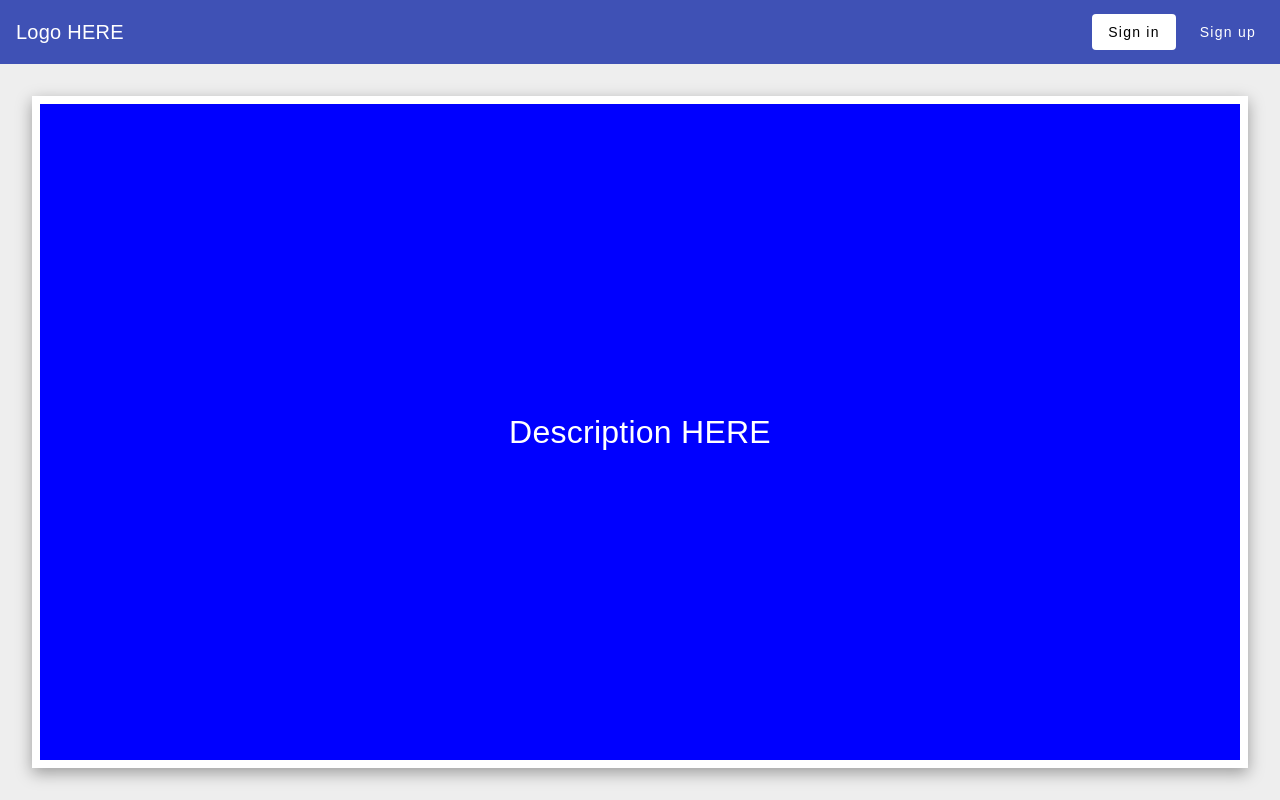
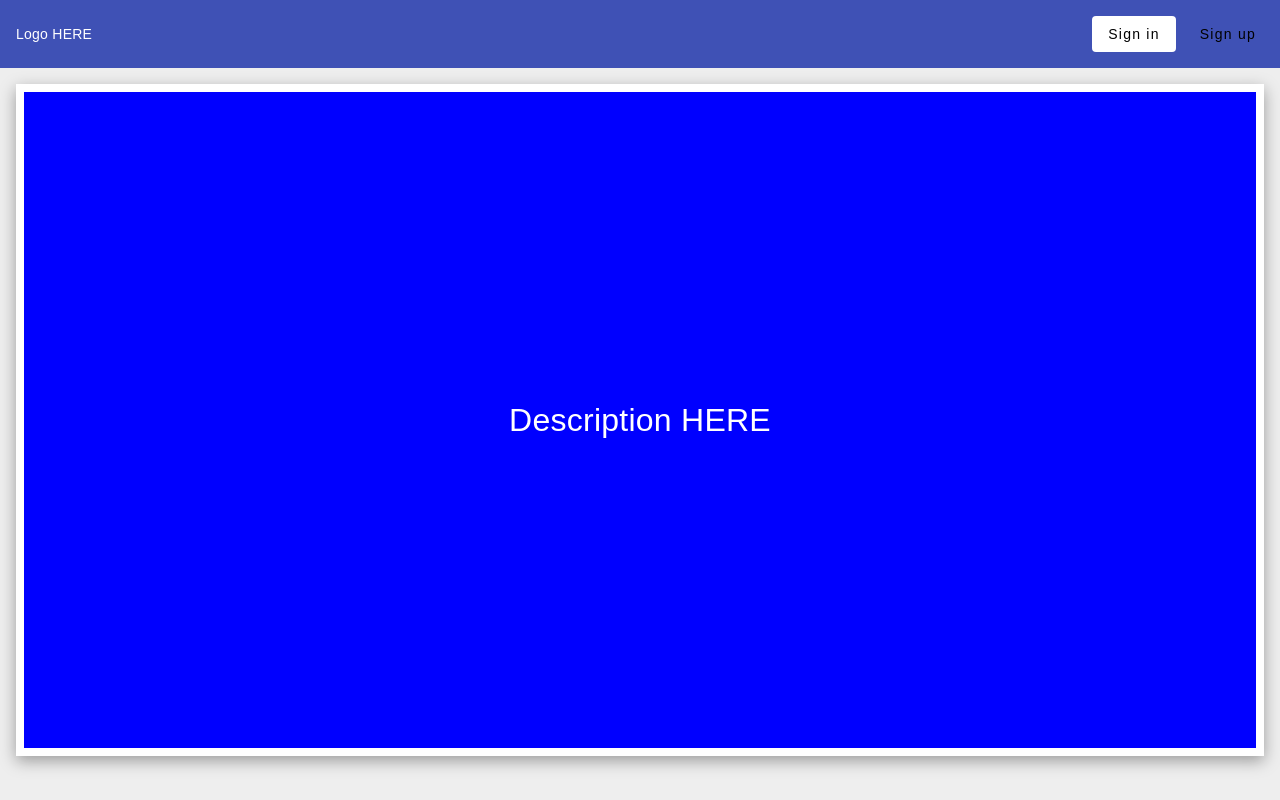
Before and after one commit to IrinaDorosh88/RiverModel, an Angular app in the folder frontend/: page / in a window 1280 px wide. Built offline with nearby package versions, Linux system fonts and the light colour scheme.

Commit message:
updated layout styles

```diff
--- a/frontend/src/app/app.component.ts
+++ b/frontend/src/app/app.component.ts
@@ -1,10 +1,7 @@
 import { Component, importProvidersFrom, OnInit } from '@angular/core';
 import { CommonModule } from '@angular/common';
 import { ApplicationConfig } from '@angular/platform-browser';
-import {
-  BrowserAnimationsModule,
-  provideAnimations,
-} from '@angular/platform-browser/animations';
+import { provideAnimations } from '@angular/platform-browser/animations';
 import { provideHttpClient, withInterceptors } from '@angular/common/http';
 import { Observable } from 'rxjs';
 
@@ -12,13 +9,7 @@ import { MatButtonModule } from '@angular/material/button';
 import { MatDialogModule, MatDialog } from '@angular/material/dialog';
 import { MatIconModule } from '@angular/material/icon';
 import { MatNativeDateModule } from '@angular/material/core';
-import { MatToolbarModule } from '@angular/material/toolbar';
-const MATERIAL_MODULES = [
-  MatButtonModule,
-  MatDialogModule,
-  MatIconModule,
-  MatToolbarModule,
-];
+const MATERIAL_MODULES = [MatButtonModule, MatDialogModule, MatIconModule];
 
 import { AuthorizationComponent } from '@app/views/authorization';
 import { DescriptionComponent } from '@app/views/description';
@@ -40,13 +31,9 @@ import { User, USER_INITIALIZER_PROVIDER } from '@app/features/user';
   selector: 'app-root',
   template: `
     <app-loader></app-loader>
-    <div class="height-full display-flex flex-direction-column">
-      <mat-toolbar class="gap-3 flex-shrink-0" color="primary">
+    <div class="app-toolbar">
       <span class="mr-auto">Logo HERE</span>
-        <ng-template
-          [ngIf]="user$ | async"
-          [ngIfElse]="nonAuthorizedUserButtons"
-        >
+      <ng-template [ngIf]="user$ | async" [ngIfElse]="nonAuthorizedUserButtons">
         <button mat-flat-button (click)="onLogoutClick()">
           <span>Sign out</span>
         </button>
@@ -59,15 +46,14 @@ import { User, USER_INITIALIZER_PROVIDER } from '@app/features/user';
           <span>Sign up</span>
         </button>
       </ng-template>
-      </mat-toolbar>
-      <div class="flex-auto">
+    </div>
+    <div class="app-content-wrapper">
       <ng-template [ngIf]="user$ | async" [ngIfElse]="nonAuthorizedUserView">
         <app-home></app-home>
       </ng-template>
       <ng-template #nonAuthorizedUserView>
         <app-description></app-description>
       </ng-template>
-      </div>
     </div>
   `,
 })
--- a/frontend/src/app/views/chart/chart.component.ts
+++ b/frontend/src/app/views/chart/chart.component.ts
@@ -13,22 +13,18 @@ const MATERIAL_MODULES: any[] = [];
   imports: [CommonModule, ...MATERIAL_MODULES],
   selector: 'app-chart',
   template: `
-    <div class="height-full p-5 display-flex flex-wrap gap-5 overflow-y-auto">
-      <div class="card-box-shadow p-2 background-color-white" style="flex: 3;">
-        <div
-          class="height-full display-flex align-items-center justify-content-center"
-        >
+    <div class="home-content app-card-container">
+      <div class="app-card" style="flex: 3;">
           <canvas id="chart-container"></canvas>
-        </div>
       </div>
-      <div class="card-box-shadow p-2 background-color-white" style="flex: 2;">
+      <div class="app-card" style="flex: 2;">
         <ng-template [ngIf]="data" [ngIfElse]="noData">
-          <div class="height-full display-flex align-items-center justify-content-center">
+          <div class="display-flex align-items-center justify-content-center" style="height: 100%">
             Data
           </div>
         </ng-template>
         <ng-template #noData>
-          <div class="height-full display-flex align-items-center justify-content-center">
+          <div class="display-flex align-items-center justify-content-center" style="height: 100%">
             Choose location to display Data
           </div>
         </ng-template>
--- a/frontend/src/app/views/description/description.component.ts
+++ b/frontend/src/app/views/description/description.component.ts
@@ -4,13 +4,11 @@ import { Component } from '@angular/core';
   standalone: true,
   selector: 'app-description',
   template: `
-    <div class="height-full p-5">
-      <div
-        class="card-box-shadow height-full display-flex align-items-center justify-content-center"
-        style="border: 0.5rem solid #fff; font-size: 2rem; color: white; background-color: #00f"
-      >
-        Description HERE
-      </div>
+    <div
+      class="app-content app-card"
+      style="display: flex; align-items: center; justify-content: center; font-size: 2rem; color: white; background-color: #00f"
+    >
+      Description HERE
     </div>
   `,
 })
--- a/frontend/src/app/views/home/home.component.ts
+++ b/frontend/src/app/views/home/home.component.ts
@@ -17,7 +17,11 @@ const MATERIAL_MODULES = [
   MatToolbarModule,
 ];
 
-import { RiverCRUDModel, ApiClient, LocationCRUDModel } from '@app/features/api-client';
+import {
+  RiverCRUDModel,
+  ApiClient,
+  LocationCRUDModel,
+} from '@app/features/api-client';
 
 import { ChartComponent } from '@app/views/chart';
 import { MapComponent } from '@app/views/map';
@@ -33,15 +37,15 @@ export const TOOLBAR_ACTION$$ = new Subject<{
 
 @Component({
   standalone: true,
-  imports: [CommonModule, ...MATERIAL_MODULES, ...VIEWS, LocationFilterComponent],
+  imports: [
+    CommonModule,
+    ...MATERIAL_MODULES,
+    ...VIEWS,
+    LocationFilterComponent,
+  ],
   selector: 'app-home',
   template: `
-    <div class="height-full display-flex flex-direction-column">
-      <div
-        class="p-3 display-flex align-items-center gap-2"
-        style="min-height: 7rem"
-        [ngSwitch]="tabGroupSelectedIndex"
-      >
+    <div class="home-toolbar" [ngSwitch]="tabGroupSelectedIndex">
       <ng-template [ngSwitchCase]="0">
         <button
           mat-flat-button
@@ -88,42 +92,48 @@ export const TOOLBAR_ACTION$$ = new Subject<{
       </ng-template>
     </div>
 
-      <mat-tab-group
-        class="flex-auto"
-        [(selectedIndex)]="tabGroupSelectedIndex"
-      >
+    <mat-tab-group [(selectedIndex)]="tabGroupSelectedIndex">
       <mat-tab label="Rivers & Substances">
         <ng-template matTabContent>
+          <div class="home-content-wrapper">
             <app-rivers-and-substances></app-rivers-and-substances>
+          </div>
         </ng-template>
       </mat-tab>
       <mat-tab label="Map">
         <ng-template matTabContent>
+          <div class="home-content-wrapper">
             <app-map></app-map>
+          </div>
         </ng-template>
       </mat-tab>
       <mat-tab label="Chart">
         <ng-template matTabContent>
+          <div class="home-content-wrapper">
             <app-chart></app-chart>
+          </div>
         </ng-template>
       </mat-tab>
     </mat-tab-group>
-    </div>
   `,
 })
 export class HomeComponent implements OnInit {
   public tabGroupSelectedIndex: number;
 
   public RIVERS$!: Observable<RiverCRUDModel['getEntitiesResult'][]>;
-  public LOCATIONS$$!: BehaviorSubject<LocationCRUDModel['getEntitiesResult'][]>;
+  public LOCATIONS$$!: BehaviorSubject<
+    LocationCRUDModel['getEntitiesResult'][]
+  >;
 
   constructor(private apiClient: ApiClient) {
-    this.tabGroupSelectedIndex = 2;
+    this.tabGroupSelectedIndex = 0;
   }
 
   public ngOnInit() {
     this.RIVERS$ = this.apiClient.river.getEntities().pipe(startWith([]));
-    this.LOCATIONS$$ = new BehaviorSubject<LocationCRUDModel['getEntitiesResult'][]>([]);
+    this.LOCATIONS$$ = new BehaviorSubject<
+      LocationCRUDModel['getEntitiesResult'][]
+    >([]);
   }
 
   public onToolbarActionInvoked(key: string, ...params: any[]) {
--- a/frontend/src/app/views/home/location-filter.component.ts
+++ b/frontend/src/app/views/home/location-filter.component.ts
@@ -1,22 +1,30 @@
 import { CommonModule } from '@angular/common';
-import { Component, OnInit, Output, EventEmitter, OnDestroy } from '@angular/core';
+import {
+  Component,
+  OnInit,
+  Output,
+  EventEmitter,
+  OnDestroy,
+} from '@angular/core';
 import { FormControl, ReactiveFormsModule } from '@angular/forms';
 import { BehaviorSubject, Observable, startWith, Subscription } from 'rxjs';
 
 import { MatFormFieldModule } from '@angular/material/form-field';
 import { MatSelectModule } from '@angular/material/select';
-const MATERIAL_MODULES = [
-  MatFormFieldModule,
-  MatSelectModule,
-];
+const MATERIAL_MODULES = [MatFormFieldModule, MatSelectModule];
 
-import { ApiClient, LocationCRUDModel, RiverCRUDModel } from '@app/features/api-client';
+import {
+  ApiClient,
+  LocationCRUDModel,
+  RiverCRUDModel,
+} from '@app/features/api-client';
 
 @Component({
   standalone: true,
   imports: [CommonModule, ReactiveFormsModule, ...MATERIAL_MODULES],
   selector: 'app-location-filter',
   template: `
+    <div class="display-flex flex-wrap gap-2">
       <mat-form-field style="width: 200px">
         <mat-label>River</mat-label>
         <mat-select (selectionChange)="onRiverSelectionChange($event.value)">
@@ -29,7 +37,7 @@ import { ApiClient, LocationCRUDModel, RiverCRUDModel } from '@app/features/api-
           </mat-option>
         </mat-select>
       </mat-form-field>
-    <mat-form-field class="ml-3" style="width: 200px">
+      <mat-form-field style="width: 200px">
         <mat-label>Location</mat-label>
         <mat-select [formControl]="LOCATION_FORM_CONTROL">
           <mat-option [value]="null">---</mat-option>
@@ -41,10 +49,12 @@ import { ApiClient, LocationCRUDModel, RiverCRUDModel } from '@app/features/api-
           </mat-option>
         </mat-select>
       </mat-form-field>
-  `
+    </div>
+  `,
 })
 export class LocationFilterComponent implements OnInit, OnDestroy {
-  @Output('selectionChange') public readonly RIVER_SELECTION_CHANGE_EMITTER = new EventEmitter<number | null>();
+  @Output('selectionChange') public readonly RIVER_SELECTION_CHANGE_EMITTER =
+    new EventEmitter<number | null>();
 
   private readonly SUBSCRIPTIONS;
   public readonly LOCATION_FORM_CONTROL;
@@ -55,7 +65,9 @@ export class LocationFilterComponent implements OnInit, OnDestroy {
   constructor(private apiClient: ApiClient) {
     this.SUBSCRIPTIONS = new Subscription();
     this.LOCATION_FORM_CONTROL = new FormControl<number | null>(null);
-    this.LOCATIONS$$ = new BehaviorSubject<LocationCRUDModel['getEntitiesResult'][]>([]);
+    this.LOCATIONS$$ = new BehaviorSubject<
+      LocationCRUDModel['getEntitiesResult'][]
+    >([]);
   }
 
   public ngOnInit() {
@@ -64,23 +76,23 @@ export class LocationFilterComponent implements OnInit, OnDestroy {
       this.LOCATION_FORM_CONTROL.valueChanges.subscribe({
         next: (next) => {
           this.RIVER_SELECTION_CHANGE_EMITTER.emit(next);
-        }
+        },
       })
-    )
+    );
   }
 
   public ngOnDestroy() {
-    console.log(`Hello?`)
+    console.log(`Hello?`);
     this.SUBSCRIPTIONS.unsubscribe();
   }
 
   public onRiverSelectionChange(riverId: number | null) {
     if (riverId) {
       this.apiClient.location.getEntities({ river: riverId }).subscribe({
-        next: data => {
+        next: (data) => {
           this.LOCATIONS$$.next(data);
-        }
-      })
+        },
+      });
     } else {
       this.LOCATIONS$$.next([]);
     }
--- a/frontend/src/app/views/map/map.component.ts
+++ b/frontend/src/app/views/map/map.component.ts
@@ -49,12 +49,16 @@ import {
   imports: [CommonModule, ...MATERIAL_MODULES],
   selector: 'app-map',
   template: `
-    <div class="height-full p-5 display-flex flex-wrap gap-5 overflow-y-auto">
-      <div class="card-box-shadow p-2 background-color-white" style="flex: 3;">
-        <div id="map-container" class="height-full"></div>
+    <div class="home-content app-card-container">
+      <div class="app-card" style="flex: 3;">
+        <div id="map-container" style="height: 100%"></div>
       </div>
-      <div class="card-box-shadow p-2 background-color-white" style="flex: 2;">
-        <ng-template [ngIf]="DATA_SOURCE$ | async" [ngIfElse]="noData" let-dataSource>
+      <div class="app-card background-color-white" style="flex: 2;">
+        <ng-template
+          [ngIf]="DATA_SOURCE$ | async"
+          [ngIfElse]="noData"
+          let-dataSource
+        >
           <table mat-table class="p-3" [dataSource]="dataSource">
             <ng-container matColumnDef="date">
               <th *matHeaderCellDef mat-header-cell>Date</th>
@@ -74,10 +78,13 @@ import {
           </table>
         </ng-template>
         <ng-template #noData>
-            <div class="height-full display-flex align-items-center justify-content-center">
-              Choose location to display Measurements
-            </div>
-          </ng-template>
+          <div
+            class="display-flex align-items-center justify-content-center"
+            style="height: 100%"
+          >
+            Choose location to display Measurements
+          </div>
+        </ng-template>
       </div>
     </div>
   `,
--- a/frontend/src/app/views/rivers-and-substances/rivers-and-substances.component.ts
+++ b/frontend/src/app/views/rivers-and-substances/rivers-and-substances.component.ts
@@ -9,17 +9,11 @@ const VIEWS = [RiversComponent, SubstancesComponent];
   imports: [...VIEWS],
   selector: 'app-rivers-and-substances',
   template: `
-    <div class="height-full p-5 display-flex flex-wrap gap-5 overflow-y-auto">
-      <div
-        class="card-box-shadow p-2 background-color-white"
-        style="flex: 2;"
-      >
+    <div class="home-content app-card-container">
+      <div class="app-card background-color-white" style="flex: 2;">
         <app-rivers></app-rivers>
       </div>
-      <div
-        class="card-box-shadow p-2 background-color-white"
-        style="flex: 3;"
-      >
+      <div class="app-card background-color-white" style="flex: 3;">
         <app-substances></app-substances>
       </div>
     </div>
--- a/frontend/src/styles.scss
+++ b/frontend/src/styles.scss
@@ -30,26 +30,93 @@ canvas:not(:active) {
   cursor: pointer;
 }
 
-.mat-mdc-tab-body-wrapper {
-  height: 100%;
+// layout
+
+:root {
+  --app-toolbar-min-height: 4rem;
+  --app-toolbar-padding: 1rem;
+  --app-content-wrapper-padding: 1rem;
+  --app-content-min-height: calc(
+    100vh - var(--app-toolbar-min-height) - 2 * var(--app-toolbar-padding) - 2 *
+      var(--app-content-wrapper-padding)
+  );
+  --home-toolbar-min-height: 5rem;
+  --mat-tab-header-min-height: 3rem;
+  --home-content-wrapper-padding: 1rem;
+  --home-content-min-height: calc(
+    var(--app-content-min-height) - var(--home-toolbar-min-height) -
+      var(--mat-tab-header-min-height) - 2 * var(--home-content-wrapper-padding)
+  );
+}
+
+.app-toolbar {
+  min-height: var(--app-toolbar-min-height);
+  padding: var(--app-toolbar-padding);
+  display: flex;
+  align-items: center;
+  gap: 1rem;
+  flex-wrap: wrap;
+  background-color: var(--primary);
+  color: #fff;
+}
+
+.app-content-wrapper {
+  padding: var(--app-content-wrapper-padding);
+}
+
+.app-content {
+  min-height: var(--app-content-min-height);
+}
+
+.home-toolbar {
+  min-height: var(--home-toolbar-min-height);
+  display: flex;
+  align-items: center;
+  gap: 0.5rem;
+}
+
+mat-tab-header {
+  min-height: var(--mat-tab-header-min-height);
+}
+
+.home-content-wrapper {
+  padding: var(--home-content-wrapper-padding);
+}
+
+.home-content {
+  min-height: var(--home-content-min-height);
+}
+
+.app-card-container {
+  display: flex;
+  flex-wrap: wrap;
+  gap: 1rem;
+}
+
+.app-card {
+  border: 0.5rem solid #fff;
+  background-color: #fff;
+  box-shadow: rgba(0, 0, 0, 0.35) 0px 5px 15px;
 }
 
 // custom
 
-.card-box-shadow {
-  box-shadow: rgba(0, 0, 0, 0.35) 0px 5px 15px;
+:root {
+  --primary: #3f51b5;
+  --accent: #ff4081;
+  --warn: #f44336;
 }
 
 .background-color-primary {
-  background-color: #3f51b5;
+  background-color: var(--primary);
 }
 
 .background-color-accent {
-  background-color: #ff4081;
+  background-color: var(--accent);
 }
 
 .background-color-warn {
-  background-color: #f44336;
+  background-color: var(--warn);
 }
 
 .map-mini-fab-button {
@@ -91,10 +158,6 @@ canvas:not(:active) {
 
 .width-auto {
   width: auto !important;
-}
-
-.height-full {
-  height: 100% !important;
 }
 
 .display-flex {
@@ -202,10 +265,6 @@ canvas:not(:active) {
   text-align: center !important;
 }
 
-.overflow-y-auto {
-  overflow-y: auto;
-}
-
 .hover\:text-decoration-underline:hover {
   text-decoration: underline !important;
 }
```
Lines whose indentation alone changed are shown as unchanged.
